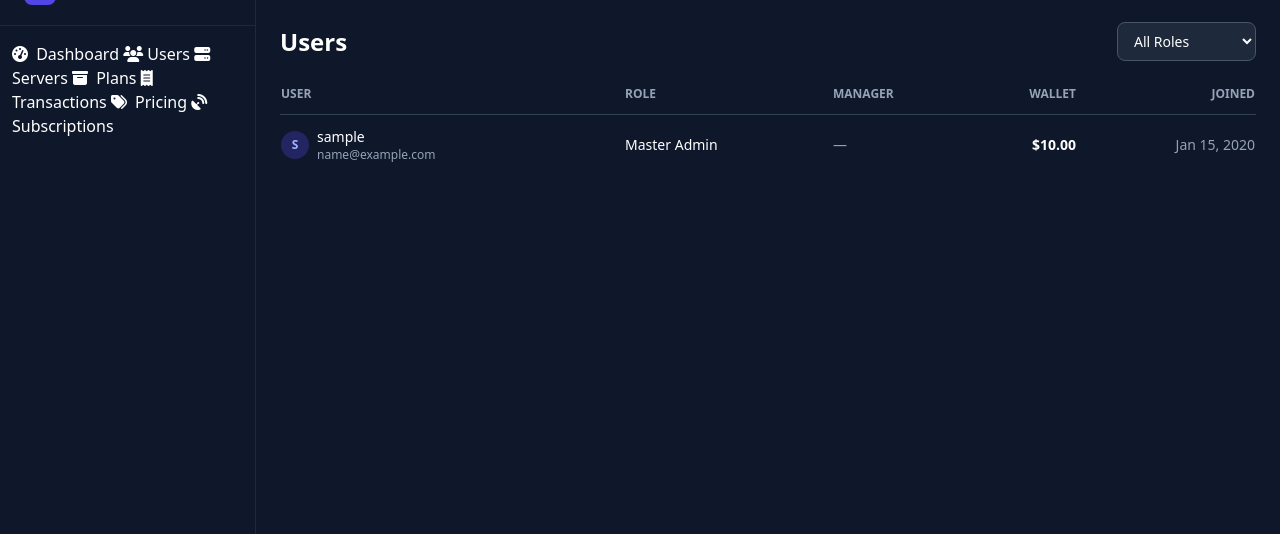
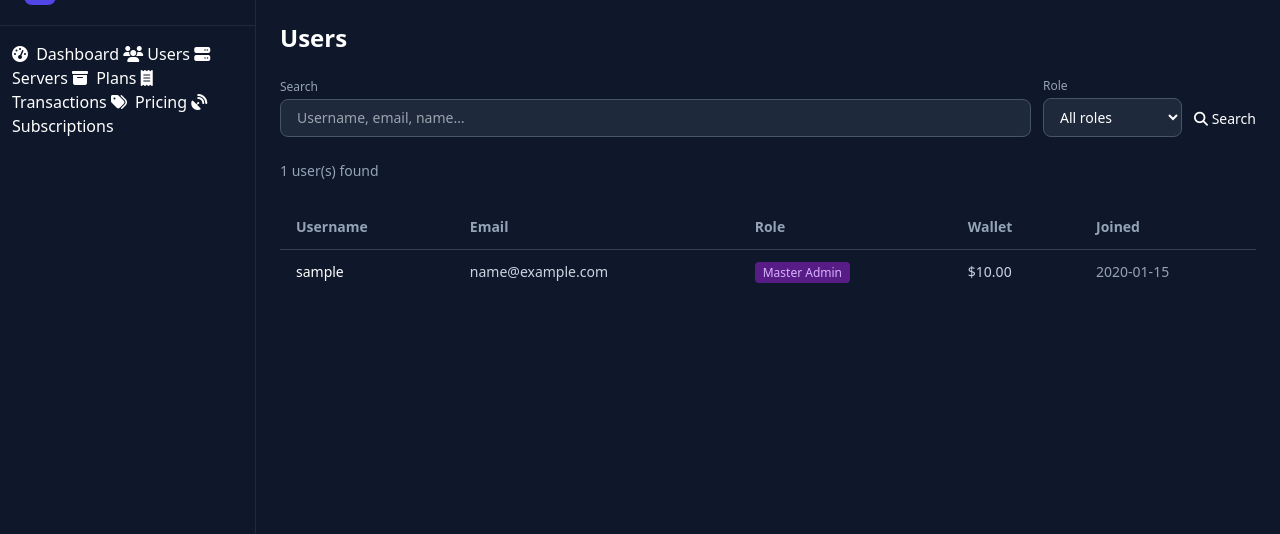
Before and after one commit to mostafa-html/vpn_web, a Django app: page /master/users/ in a window 1280 px wide. Shown: the part 47-581 px from the top of the page. Run offline with Django 5.2, Linux system fonts and the light colour scheme; a user stored in the database is signed in; tables that the repository leaves empty hold one stand-in row (values such as "Sample post"); parts of the project's set-up code (start-up, migrations or seed data) failed here and were passed over; some libraries are stand-ins or nearby versions.

Commit message:
feat: auto-sync inbounds+clients on server add, View Clients button, user search

```diff
--- a/frontend/templates/frontend/master_users.html
+++ b/frontend/templates/frontend/master_users.html
@@ -2,52 +2,67 @@
 {% block title %}Users — vShop Admin{% endblock %}
 {% block content %}
 <div class="space-y-6">
-  <div class="flex items-center justify-between flex-wrap gap-3">
   <h1 class="text-2xl font-bold text-white">Users</h1>
-    <form method="get" class="flex items-center gap-2">
-      <select name="role" onchange="this.form.submit()" class="bg-slate-800 border border-slate-600 text-white text-sm rounded-lg px-3 py-2 focus:outline-none focus:border-indigo-500">
-        <option value="">All Roles</option>
-        {% for value, label in role_choices %}
-        <option value="{{ value }}" {% if role_filter == value %}selected{% endif %}>{{ label }}</option>
+
+  <!-- Search & Filter -->
+  <form method="get" class="flex flex-wrap gap-3 items-end">
+    <div class="flex-1 min-w-[200px]">
+      <label class="block text-xs text-slate-400 mb-1">Search</label>
+      <input type="text" name="q" value="{{ search }}"
+        placeholder="Username, email, name…"
+        class="w-full bg-slate-800 border border-slate-600 text-white rounded-lg px-4 py-2 text-sm focus:outline-none focus:border-indigo-500">
+    </div>
+    <div>
+      <label class="block text-xs text-slate-400 mb-1">Role</label>
+      <select name="role" class="bg-slate-800 border border-slate-600 text-white rounded-lg px-3 py-2 text-sm focus:outline-none focus:border-indigo-500">
+        <option value="">All roles</option>
+        {% for val, label in role_choices %}
+        <option value="{{ val }}" {% if role_filter == val %}selected{% endif %}>{{ label }}</option>
         {% endfor %}
       </select>
+    </div>
+    <button type="submit" class="btn-primary text-sm py-2"><i class="fa-solid fa-search"></i> Search</button>
+    {% if search or role_filter %}
+    <a href="{% url 'frontend:master_users' %}" class="text-slate-400 hover:text-white text-sm py-2 px-3">Clear</a>
+    {% endif %}
   </form>
-  </div>
-  <div class="card">
-    <div class="overflow-x-auto">
+
+  <!-- Results count -->
+  <p class="text-slate-400 text-sm">{{ users|length }} user(s) found</p>
+
+  <!-- User Table -->
+  <div class="card overflow-x-auto">
     <table class="w-full text-sm">
-        <thead><tr class="text-slate-400 text-xs uppercase border-b border-slate-700">
-          <th class="text-left pb-3">User</th>
-          <th class="text-left pb-3">Role</th>
-          <th class="text-left pb-3">Manager</th>
-          <th class="text-right pb-3">Wallet</th>
-          <th class="text-right pb-3">Joined</th>
-        </tr></thead>
-        <tbody>
-          {% for u in users %}
-          <tr class="table-row">
-            <td class="py-3">
-              <div class="flex items-center gap-2">
-                <div class="w-7 h-7 rounded-full bg-indigo-600/30 flex items-center justify-center text-xs font-bold text-indigo-300">{{ u.username|first|upper }}</div>
-                <div><p class="font-medium text-white">{{ u.username }}</p><p class="text-xs text-slate-400">{{ u.email|default:'' }}</p></div>
-              </div>
+      <thead class="text-slate-400 border-b border-slate-700">
+        <tr>
+          <th class="text-left py-3 px-4">Username</th>
+          <th class="text-left py-3 px-4">Email</th>
+          <th class="text-left py-3 px-4">Role</th>
+          <th class="text-left py-3 px-4">Wallet</th>
+          <th class="text-left py-3 px-4">Joined</th>
+        </tr>
+      </thead>
+      <tbody class="divide-y divide-slate-700">
+        {% for user in users %}
+        <tr class="hover:bg-slate-700/30 text-slate-300">
+          <td class="py-3 px-4 font-medium text-white">{{ user.username }}</td>
+          <td class="py-3 px-4">{{ user.email|default:"—" }}</td>
+          <td class="py-3 px-4">
+            <span class="px-2 py-0.5 rounded text-xs
+              {% if user.role == 'MASTER_ADMIN' %}bg-purple-900 text-purple-300
+              {% elif user.role == 'SUB_ADMIN' %}bg-blue-900 text-blue-300
+              {% else %}bg-slate-700 text-slate-300{% endif %}">
+              {{ user.get_role_display }}
+            </span>
           </td>
-            <td class="py-3">
-              {% if u.role == 'MASTER_ADMIN' %}<span class="badge-rejected">Master Admin</span>
-              {% elif u.role == 'SUB_ADMIN' %}<span class="badge-active">Sub Admin</span>
-              {% else %}<span class="px-2 py-0.5 rounded-full text-xs font-semibold bg-slate-600/30 text-slate-300">End User</span>{% endif %}
-            </td>
-            <td class="py-3 text-slate-400">{{ u.parent_manager.username|default:'—' }}</td>
-            <td class="py-3 text-right font-semibold text-white">${{ u.wallet_balance|floatformat:2 }}</td>
-            <td class="py-3 text-right text-slate-400">{{ u.date_joined|date:'M d, Y' }}</td>
+          <td class="py-3 px-4">${{ user.wallet_balance }}</td>
+          <td class="py-3 px-4 text-slate-400">{{ user.date_joined|date:"Y-m-d" }}</td>
         </tr>
+        {% empty %}
+        <tr><td colspan="5" class="text-center py-10 text-slate-500">No users found.</td></tr>
         {% endfor %}
       </tbody>
     </table>
   </div>
-    {% if not users %}
-    <div class="text-center py-10"><p class="text-slate-400">No users found.</p></div>
-    {% endif %}
-  </div>
 </div>
 {% endblock %}
--- a/frontend/views.py
+++ b/frontend/views.py
@@ -1,3 +1,4 @@
+import json
 import logging
 from decimal import Decimal
 from django.shortcuts import render, redirect, get_object_or_404
@@ -6,7 +7,7 @@ from django.contrib.auth.decorators import login_required
 from django.contrib import messages
 from django.db import transaction as db_transaction
 from django.utils import timezone
-from django.db.models import Count, Q
+from django.db.models import Q
 
 from billing_engine.models import (
     CustomUser, VPNPlan, Transaction, ProxySubscription,
@@ -23,9 +24,6 @@ from .decorators import require_role
 
 logger = logging.getLogger(__name__)
 
-# ---------------------------------------------------------------------------
-# Helpers
-# ---------------------------------------------------------------------------
 
 def _role_redirect(user):
     if user.role == CustomUser.Role.MASTER_ADMIN:
@@ -116,12 +114,12 @@ def buy_plan(request, plan_id):
             result = process_purchase(buyer=request.user, plan=plan)
             messages.success(request, f'Plan purchased! Reference: {result["payment_ref_code"]}')
         except InsufficientFundsError:
-            messages.error(request, 'Insufficient wallet balance. Please top up your wallet first.')
+            messages.error(request, 'Insufficient wallet balance.')
         except ValueError as e:
             messages.error(request, str(e))
         except Exception as e:
             logger.error('Plan purchase error: %s', e)
-            messages.error(request, 'An unexpected error occurred. Please try again.')
+            messages.error(request, 'An unexpected error occurred.')
         return redirect('frontend:subscriptions')
     return render(request, 'frontend/buy_confirm.html', {'plan': plan})
 
@@ -136,7 +134,7 @@ def custom_plan(request):
                 custom_gb=form.cleaned_data['custom_gb'],
                 custom_days=form.cleaned_data['custom_days'],
             )
-            messages.success(request, f'Custom plan purchased! Reference: {result["payment_ref_code"]}')
+            messages.success(request, f'Custom plan purchased!')
             return redirect('frontend:subscriptions')
         except InsufficientFundsError:
             messages.error(request, 'Insufficient wallet balance.')
@@ -150,10 +148,7 @@ def subscriptions(request):
     user = request.user
     active = ProxySubscription.objects.filter(user=user, is_active=True).order_by('-created_at')
     expired = ProxySubscription.objects.filter(user=user, is_active=False).order_by('-created_at')
-    return render(request, 'frontend/subscriptions.html', {
-        'active_subs': active,
-        'expired_subs': expired,
-    })
+    return render(request, 'frontend/subscriptions.html', {'active_subs': active, 'expired_subs': expired})
 
 
 @login_required
@@ -165,9 +160,7 @@ def subscription_detail(request, sub_id):
     now = timezone.now()
     remaining_days = max((sub.expires_at - now).days, 0) if sub.expires_at > now else 0
     return render(request, 'frontend/subscription_detail.html', {
-        'sub': sub,
-        'usage_pct': usage_pct,
-        'remaining_days': remaining_days,
+        'sub': sub, 'usage_pct': usage_pct, 'remaining_days': remaining_days,
     })
 
 
@@ -181,12 +174,9 @@ def wallet(request):
         topup.status = Transaction.StatusChoices.PENDING
         topup.payment_ref_code = topup.payment_ref_code.upper()
         topup.save()
-        messages.success(request, 'Top-up request submitted! Awaiting admin approval.')
+        messages.success(request, 'Top-up request submitted!')
         return redirect('frontend:wallet')
-    txns = Transaction.objects.filter(
-        user=request.user,
-        type=Transaction.TypeChoices.WALLET_TOPUP
-    ).order_by('-created_at')[:10]
+    txns = Transaction.objects.filter(user=request.user, type=Transaction.TypeChoices.WALLET_TOPUP).order_by('-created_at')[:10]
     return render(request, 'frontend/wallet.html', {'form': form, 'txns': txns})
 
 
@@ -204,13 +194,10 @@ def transactions(request):
 def subadmin_dashboard(request):
     if request.user.role == CustomUser.Role.MASTER_ADMIN:
         return redirect('frontend:master_dashboard')
-    user = request.user
-    managed_users = CustomUser.objects.filter(parent_manager=user)
-    managed_count = managed_users.count()
-    active_subs = ProxySubscription.objects.filter(user__in=managed_users, is_active=True).count()
+    managed_users = CustomUser.objects.filter(parent_manager=request.user)
     return render(request, 'frontend/subadmin_dashboard.html', {
-        'managed_count': managed_count,
-        'active_subs': active_subs,
+        'managed_count': managed_users.count(),
+        'active_subs': ProxySubscription.objects.filter(user__in=managed_users, is_active=True).count(),
     })
 
 
@@ -233,9 +220,99 @@ def subadmin_create_user(request):
             role=CustomUser.Role.END_USER,
             parent_manager=request.user,
         )
-        messages.success(request, f'User {new_user.username} created successfully.')
+        messages.success(request, f'User {new_user.username} created.')
         return redirect('frontend:subadmin_users')
     return render(request, 'frontend/subadmin_create_user.html', {'form': form})
+
+
+# ---------------------------------------------------------------------------
+# MASTER ADMIN — helpers
+# ---------------------------------------------------------------------------
+
+def _sync_server_inbounds_and_clients(server):
+    """
+    Called automatically after a server is added.
+    1. Pulls all inbounds from 3x-ui and saves them to XuiInbound.
+    2. Pulls all clients inside every inbound and creates/updates
+       a ProxySubscription + SubscriptionConfigMapping for each,
+       assigning them to a special 'imported' system user if they
+       are not already tracked by a vShop subscription.
+    Returns (inbound_count, client_count, errors).
+    """
+    inbound_count = 0
+    client_count = 0
+    errors = []
+
+    try:
+        client = XuiAPIClient(server)
+        result = client.get_inbounds()
+    except XuiAPIException as e:
+        errors.append(str(e))
+        return inbound_count, client_count, errors
+
+    # Get or create a system user to own unassigned imported clients
+    import_user, _ = CustomUser.objects.get_or_create(
+        username='__imported__',
+        defaults={
+            'role': CustomUser.Role.END_USER,
+            'is_active': False,
+            'email': 'imported@system.local',
+        }
+    )
+
+    managed_uuids = set(
+        ProxySubscription.objects.values_list('xui_client_uuid', flat=True)
+    )
+
+    for ib in result.get('obj', []):
+        try:
+            stream_raw = ib.get('streamSettings', '{}')
+            stream = json.loads(stream_raw) if isinstance(stream_raw, str) else stream_raw
+        except (json.JSONDecodeError, TypeError):
+            stream = {}
+
+        inbound_obj, _ = XuiInbound.objects.get_or_create(
+            server=server,
+            xui_inbound_id=ib['id'],
+            defaults={
+                'protocol': ib.get('protocol', 'VLESS').upper(),
+                'stream_settings': stream,
+                'is_available_for_purchase': True,
+            }
+        )
+        inbound_count += 1
+
+        # Parse clients inside this inbound
+        try:
+            settings_obj = json.loads(ib.get('settings', '{}'))
+        except (json.JSONDecodeError, TypeError):
+            settings_obj = {}
+
+        for cli in settings_obj.get('clients', []):
+            uuid = cli.get('id', '')
+            email = cli.get('email', '')
+            if not uuid or uuid in managed_uuids:
+                continue
+            try:
+                sub = ProxySubscription.objects.create(
+                    user=import_user,
+                    xui_client_uuid=uuid,
+                    subscription_url='',
+                    total_allocated_gb=0,
+                    expires_at=timezone.now(),
+                    is_active=cli.get('enable', True),
+                )
+                SubscriptionConfigMapping.objects.create(
+                    subscription=sub,
+                    inbound=inbound_obj,
+                    xui_client_email=email,
+                )
+                managed_uuids.add(uuid)
+                client_count += 1
+            except Exception as e:
+                errors.append(f'Client {uuid[:8]}: {e}')
+
+    return inbound_count, client_count, errors
 
 
 # ---------------------------------------------------------------------------
@@ -244,39 +321,53 @@ def subadmin_create_user(request):
 
 @require_role('MASTER_ADMIN')
 def master_dashboard(request):
-    total_users = CustomUser.objects.count()
-    active_subs = ProxySubscription.objects.filter(is_active=True).count()
-    pending_txns = Transaction.objects.filter(status=Transaction.StatusChoices.PENDING).count()
-    total_servers = XuiServer.objects.count()
-    active_servers = XuiServer.objects.filter(is_active=True).count()
     return render(request, 'frontend/master_dashboard.html', {
-        'total_users': total_users,
-        'active_subs': active_subs,
-        'pending_txns': pending_txns,
-        'total_servers': total_servers,
-        'active_servers': active_servers,
+        'total_users': CustomUser.objects.exclude(username='__imported__').count(),
+        'active_subs': ProxySubscription.objects.filter(is_active=True).count(),
+        'pending_txns': Transaction.objects.filter(status=Transaction.StatusChoices.PENDING).count(),
+        'total_servers': XuiServer.objects.count(),
+        'active_servers': XuiServer.objects.filter(is_active=True).count(),
     })
 
 
 @require_role('MASTER_ADMIN')
 def master_users(request):
     role_filter = request.GET.get('role', '')
-    users = CustomUser.objects.all().order_by('username')
+    search = request.GET.get('q', '').strip()
+    users = CustomUser.objects.exclude(username='__imported__').order_by('username')
     if role_filter:
         users = users.filter(role=role_filter)
+    if search:
+        users = users.filter(
+            Q(username__icontains=search) |
+            Q(email__icontains=search) |
+            Q(first_name__icontains=search) |
+            Q(last_name__icontains=search)
+        )
     return render(request, 'frontend/master_users.html', {
         'users': users,
         'role_filter': role_filter,
         'role_choices': CustomUser.Role.choices,
+        'search': search,
     })
 
 
 @require_role('MASTER_ADMIN')
 def master_servers(request):
     form = XuiServerForm(request.POST or None)
+    sync_result = None
     if request.method == 'POST' and form.is_valid():
-        form.save()
-        messages.success(request, 'Server added successfully.')
+        server = form.save()
+        # Auto-sync inbounds and import existing clients
+        inbound_count, client_count, errors = _sync_server_inbounds_and_clients(server)
+        if errors:
+            messages.warning(request, f'Server added but sync had errors: {"; ".join(errors[:3])}')
+        else:
+            messages.success(
+                request,
+                f'Server "{server.name}" added. '
+                f'Synced {inbound_count} inbound(s), imported {client_count} existing client(s).'
+            )
         return redirect('frontend:master_servers')
     servers = XuiServer.objects.prefetch_related('inbounds').order_by('name')
     return render(request, 'frontend/master_servers.html', {'form': form, 'servers': servers})
@@ -295,16 +386,10 @@ def master_server_toggle(request, server_id):
 
 @require_role('MASTER_ADMIN')
 def master_server_clients(request, server_id):
-    """
-    Show all clients currently on the 3x-ui server (live from API),
-    cross-referenced with local DB subscriptions so you can see
-    which are managed by vShop and which are untracked.
-    """
     server = get_object_or_404(XuiServer, id=server_id)
     clients = []
     error = None
 
-    # Build a lookup: xui_client_uuid -> ProxySubscription
     managed_uuids = {
         m.subscription.xui_client_uuid: m.subscription
         for m in SubscriptionConfigMapping.objects.select_related(
@@ -315,23 +400,21 @@ def master_server_clients(request, server_id):
     try:
         result = XuiAPIClient(server).get_inbounds()
         for inbound in result.get('obj', []):
-            import json
             try:
                 settings_obj = json.loads(inbound.get('settings', '{}'))
             except (json.JSONDecodeError, TypeError):
                 settings_obj = {}
-            for client in settings_obj.get('clients', []):
-                uuid = client.get('id', '')
-                total_bytes = inbound.get('up', 0) + inbound.get('down', 0)
+            for cli in settings_obj.get('clients', []):
+                uuid = cli.get('id', '')
                 clients.append({
                     'inbound_id': inbound.get('id'),
                     'inbound_tag': inbound.get('tag', '?'),
                     'protocol': inbound.get('protocol', '?').upper(),
                     'uuid': uuid,
-                    'email': client.get('email', ''),
-                    'enable': client.get('enable', True),
-                    'total_gb': round(total_bytes / (1024 ** 3), 2),
-                    'subscription': managed_uuids.get(uuid),  # None = untracked
+                    'email': cli.get('email', ''),
+                    'enable': cli.get('enable', True),
+                    'total_gb': round((inbound.get('up', 0) + inbound.get('down', 0)) / (1024 ** 3), 2),
+                    'subscription': managed_uuids.get(uuid),
                 })
     except XuiAPIException as e:
         error = str(e)
@@ -352,7 +435,7 @@ def master_inbound_toggle(request, inbound_id):
         inbound.is_available_for_purchase = not inbound.is_available_for_purchase
         inbound.save(update_fields=['is_available_for_purchase'])
         state = 'enabled' if inbound.is_available_for_purchase else 'disabled'
-        messages.success(request, f'Inbound {inbound} {state} for purchase.')
+        messages.success(request, f'Inbound {inbound} {state}.')
     return redirect('frontend:master_servers')
 
 
@@ -363,8 +446,10 @@ def master_plans(request):
         form.save()
         messages.success(request, 'Plan created.')
         return redirect('frontend:master_plans')
-    plans_qs = VPNPlan.objects.all().order_by('-created_at')
-    return render(request, 'frontend/master_plans.html', {'form': form, 'plans': plans_qs})
+    return render(request, 'frontend/master_plans.html', {
+        'form': form,
+        'plans': VPNPlan.objects.all().order_by('-created_at'),
+    })
 
 
 @require_role('MASTER_ADMIN')
@@ -373,7 +458,7 @@ def master_plan_delete(request, plan_id):
     if request.method == 'POST':
         plan.is_visible = False
         plan.save(update_fields=['is_visible'])
-        messages.success(request, f'Plan "{plan.name}" hidden (soft-deleted).')
+        messages.success(request, f'Plan "{plan.name}" hidden.')
     return redirect('frontend:master_plans')
 
 
@@ -396,18 +481,16 @@ def master_transaction_review(request, tx_id):
     form = TransactionReviewForm(request.POST or None)
     if request.method == 'POST' and form.is_valid():
         new_status = form.cleaned_data['status']
-        rejection_reason = form.cleaned_data.get('rejection_reason', '')
         with db_transaction.atomic():
             if new_status == 'APPROVED' and tx.type == Transaction.TypeChoices.WALLET_TOPUP:
                 locked_user = CustomUser.objects.select_for_update().get(pk=tx.user.pk)
                 locked_user.wallet_balance += tx.amount
                 locked_user.save(update_fields=['wallet_balance'])
             tx.status = new_status
-            tx.rejection_reason = rejection_reason if new_status == 'REJECTED' else ''
+            tx.rejection_reason = form.cleaned_data.get('rejection_reason', '') if new_status == 'REJECTED' else ''
             tx.reviewed_by = request.user
             tx.save()
-        label = 'approved' if new_status == 'APPROVED' else 'rejected'
-        messages.success(request, f'Transaction {tx.payment_ref_code} {label}.')
+        messages.success(request, f'Transaction {tx.payment_ref_code} {new_status.lower()}d.')
         return redirect('frontend:master_transactions')
     return render(request, 'frontend/master_transaction_review.html', {'tx': tx, 'form': form})
 
@@ -419,8 +502,10 @@ def master_pricing(request):
         form.save()
         messages.success(request, 'Pricing tier created.')
         return redirect('frontend:master_pricing')
-    tiers = PricingTier.objects.select_related('specific_user').all()
-    return render(request, 'frontend/master_pricing.html', {'form': form, 'tiers': tiers})
+    return render(request, 'frontend/master_pricing.html', {
+        'form': form,
+        'tiers': PricingTier.objects.select_related('specific_user').all(),
+    })
 
 
 @require_role('MASTER_ADMIN')
@@ -441,8 +526,7 @@ def master_subscriptions(request):
     elif status_filter == 'expired':
         subs = subs.filter(is_active=False)
     return render(request, 'frontend/master_subscriptions.html', {
-        'subs': subs,
-        'status_filter': status_filter,
+        'subs': subs, 'status_filter': status_filter,
     })
 
 
@@ -452,5 +536,5 @@ def master_deprovision(request, sub_id):
     if request.method == 'POST':
         sub.is_active = False
         sub.save(update_fields=['is_active', 'updated_at'])
-        messages.warning(request, f'Subscription {str(sub.id)[:8]} manually deprovisioned.')
+        messages.warning(request, f'Subscription deprovisioned.')
     return redirect('frontend:master_subscriptions')
```
Also changed, not shown: frontend/templates/frontend/master_servers.html (+10 -6 lines). Lines whose indentation alone changed are shown as unchanged.
